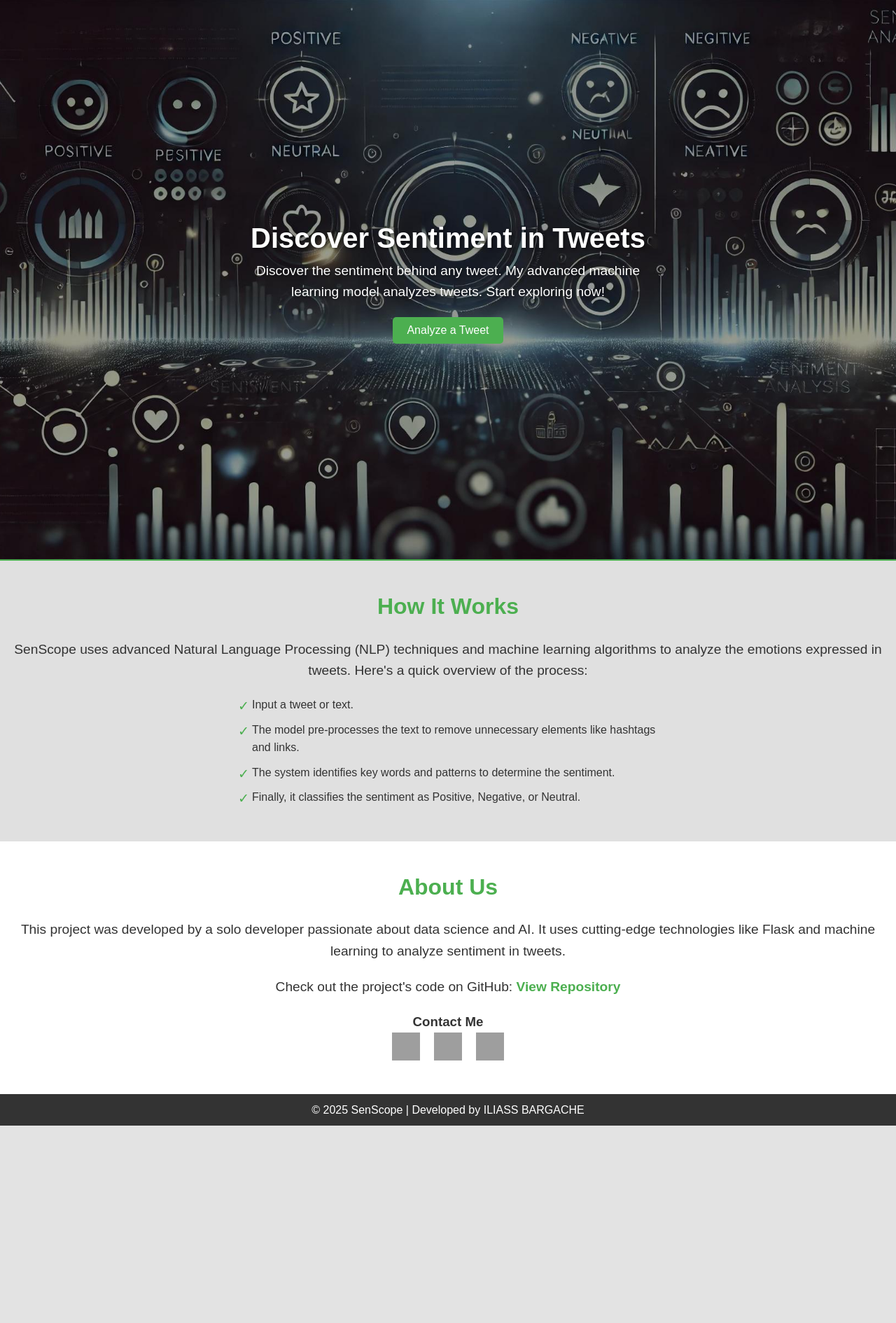
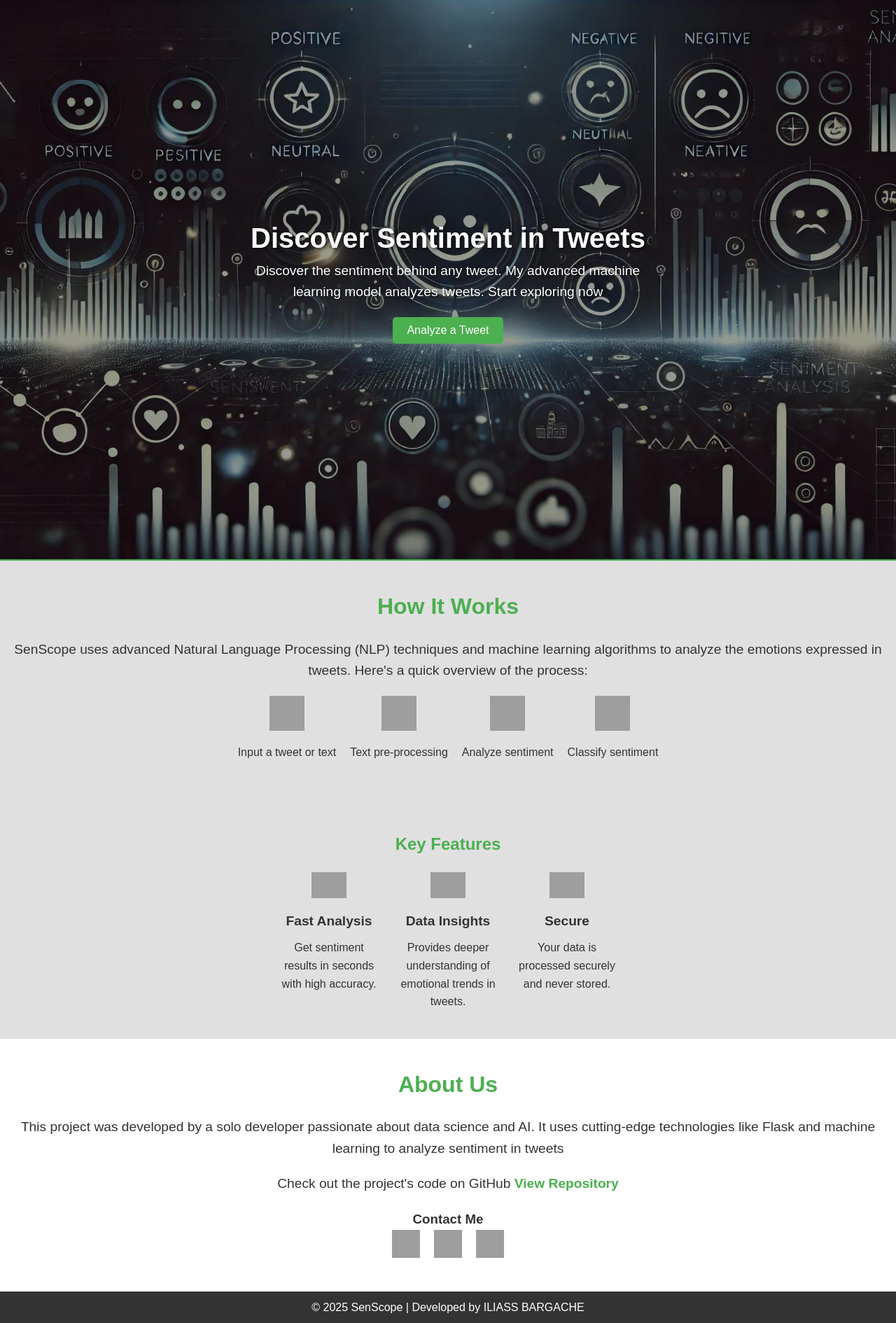
Before and after one commit to itsmeiliass/SenScope, a Flask app: page /landing in a window 1280 px wide. Shown: the part 145-2035 px from the top of the page at 70% size. Before the commit the page ends 1753 px from the top, so only its background shows below. Run offline with Flask 3, Linux system fonts and the light colour scheme; parts of the project's set-up code (start-up, migrations or seed data) failed here and were passed over; grey boxes are pictures that could not be loaded.

Commit message:
templates update

```diff
--- a/templates/landing-page.html
+++ b/templates/landing-page.html
@@ -189,6 +189,71 @@
             text-align: center;
             padding: 10px;
         }
+/* Steps Container */
+.steps-container {
+    display: flex;
+    justify-content: center;
+    gap: 20px;
+    flex-wrap: wrap;
+    margin-top: 20px;
+}
+
+.step {
+    text-align: center;
+    max-width: 150px;
+}
+
+.step img {
+    width: 50px;
+    height: 50px;
+    margin-bottom: 10px;
+    transition: transform 0.3s;
+}
+
+.step img:hover {
+    transform: scale(1.2);
+}
+
+.step p {
+    font-size: 1rem;
+    color: #333;
+}
+/* features */
+.features {
+    padding: 40px 20px;
+    text-align: center;
+    background-color: #e0e0e0; /* Match with other sections */
+
+}
+
+.features h2 {
+    color: #4CAF50;
+    margin-bottom: 20px;
+}
+
+.feature-items {
+    display: flex;
+    justify-content: center;
+    gap: 20px;
+    flex-wrap: wrap;
+}
+
+.feature-item {
+    text-align: center;
+    max-width: 150px;
+}
+
+.feature-item img {
+    width: 50px;
+    margin-bottom: 10px;
+}
+
+.feature-item h3 {
+    font-size: 1.2rem;
+    margin-bottom: 10px;
+}
+
+
     </style>
 </head>
 <body>
@@ -209,27 +274,66 @@
     <!-- Main Content -->
     <div class="main-content">
         <h2>Discover Sentiment in Tweets</h2>
-        <p>Discover the sentiment behind any tweet. My advanced machine learning model analyzes tweets. Start exploring now!</p>
+        <p>Discover the sentiment behind any tweet. My advanced machine learning model analyzes tweets. Start exploring now </p>
         <button onclick="window.location.href='/'">Analyze a Tweet</button>
     </div>
 
-    <!-- How It Works Section -->
-    <div class="how-it-works">
-        <h2>How It Works</h2>
-        <p>SenScope uses advanced Natural Language Processing (NLP) techniques and machine learning algorithms to analyze the emotions expressed in tweets. Here's a quick overview of the process:</p>
-        <ul>
-            <li>Input a tweet or text.</li>
-            <li>The model pre-processes the text to remove unnecessary elements like hashtags and links.</li>
-            <li>The system identifies key words and patterns to determine the sentiment.</li>
-            <li>Finally, it classifies the sentiment as Positive, Negative, or Neutral.</li>
-        </ul>
+   <!-- How It Works Section -->
+<div id="how-it-works" class="how-it-works">
+    <h2>How It Works</h2>
+    <p>
+        SenScope uses advanced Natural Language Processing (NLP) techniques and machine learning algorithms
+        to analyze the emotions expressed in tweets. Here's a quick overview of the process:
+    </p>
+    <div class="steps-container">
+        <div class="step">
+            <img src="https://img.icons8.com/ios-filled/50/4CAF50/typewriter-with-paper.png" alt="Input">
+            <p>Input a tweet or text</p>
+        </div>
+        <div class="step">
+            <img src="https://img.icons8.com/ios/50/4CAF50/filter.png" alt="Pre-process">
+            <p>Text pre-processing</p>
+        </div>
+        <div class="step">
+            <img src="https://img.icons8.com/ios-filled/50/4CAF50/idea.png" alt="Analyze">
+            <p>Analyze sentiment</p>
+        </div>
+        <div class="step">
+            <img src="https://img.icons8.com/ios-filled/50/4CAF50/checked.png" alt="Output">
+            <p>Classify sentiment</p>
+        </div>
     </div>
+</div>
+
+<!-- Features Section -->
+<div class="features">
+    <h2>Key Features</h2>
+    <div class="feature-items">
+        <div class="feature-item">
+            <img src="https://img.icons8.com/ios-filled/50/4CAF50/speed.png" alt="Fast">
+            <h3>Fast Analysis</h3>
+            <p>Get sentiment results in seconds with high accuracy.</p>
+        </div>
+        <div class="feature-item">
+            <img src="https://img.icons8.com/ios/50/4CAF50/pie-chart.png" alt="Data Insights">
+            <h3>Data Insights</h3>
+            <p>Provides deeper understanding of emotional trends in tweets.</p>
+        </div>
+        <div class="feature-item">
+            <img src="https://img.icons8.com/ios/50/4CAF50/shield.png" alt="Secure">
+            <h3>Secure</h3>
+            <p>Your data is processed securely and never stored.</p>
+        </div>
+    </div>
+</div>
+
+
 
     <!-- About Us Section -->
     <div class="about-us" id="about-us">
         <h2>About Us</h2>
-        <p>This project was developed by a solo developer passionate about data science and AI. It uses cutting-edge technologies like Flask and machine learning to analyze sentiment in tweets.</p>
-        <p>Check out the project's code on GitHub: <a href="https://github.com/itsmeiliass/SenScope" target="_blank">View Repository</a></p>
+        <p>This project was developed by a solo developer passionate about data science and AI. It uses cutting-edge technologies like Flask and machine learning to analyze sentiment in tweets</p>
+        <p>Check out the project's code on GitHub <a href="https://github.com/itsmeiliass/SenScope" target="_blank">View Repository</a></p>
         <h3>Contact Me</h3>
         <div class="social-icons">
             <a href="https://x.com/Aga__Sa" target="_blank"><img src="https://img.icons8.com/ios-filled/50/4CAF50/twitter.png" alt="Twitter"></a>
```
